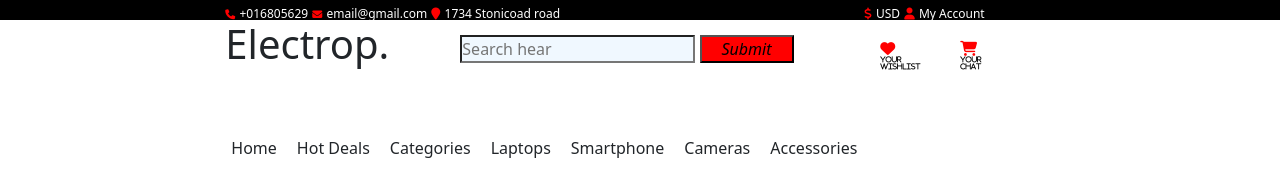
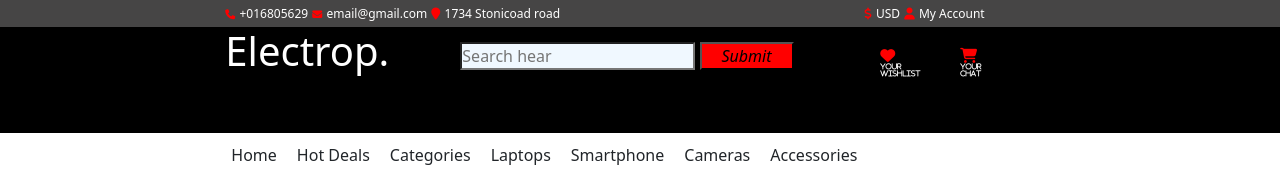
Before and after one commit to TEMSREYPICH/TEMSREYPICH.github.io, a plain HTML site: page Assignment-04/index.html in a window 1280 px wide. Shown: the top 183 px of the page. Drawn offline with Linux system fonts and the light colour scheme.

Commit message:
check erroe

```diff
--- a/Assignment-04/css/style.css
+++ b/Assignment-04/css/style.css
@@ -5,9 +5,10 @@
 
 }
 .contact{
-    background-color: black;
+    background-color: rgb(70, 69, 69);
     height: 20px;
     color: white;
+    height: 27px;
 }
 .con-right{
     padding: 15px ;
@@ -15,7 +16,7 @@
 
 }
 .search{
-    /* background-color: black; */
+    background-color: black;
 }
 .box-serch{
     display: flex;
--- a/Assignment-04/index.html
+++ b/Assignment-04/index.html
@@ -33,29 +33,29 @@
                 </div>
 
                <div class="row">
-                  <div class="col-md-2"></div>
+                  <div style="background-color: black;" class="col-md-2"></div>
                   <div class="col-md-8 search">
                     <div class="text">
-                      <h1>Electrop<span>.</span></h1>
+                      <h1 style="color: white;">Electrop<span>.</span></h1>
                     </div>
                     <div class="btn_search">
                       <input type="text" placeholder="Search hear" name="search2" style="background-color: aliceblue;">
                       <button type="submit" style="background-color: red;" ><i class=""  style="width: 20px; height: 20px;padding: 20px; ">Submit</i></button>
                       <div class="chat">
                         <i class="fa fa-heart heart" style="font-size:15px; width: 20px; height: 20px;padding: 20px; color:red">
-                         <p style="color: black; font-size: 7px;">Your Wishlist</p>
+                         <p style="color: white; font-size: 7px;">Your Wishlist</p>
                         </i>
                         <br>
 
                         <i class="fa fa-shopping-cart shop" style="font-size:15px;width: 20px; height: 20px;padding: 20px; color:red; ">
-                         <p style="color: black; font-size: 7px;"> Your Chat</p>
+                         <p style="color: white; font-size: 7px;"> Your Chat</p>
                         </i>
                         <br>
 
                       </div>
                     </div>
                   </div>
-                  <div class="col-md-2"></div>
+                  <div  style="background-color: black;" class="col-md-2"></div>
                   <div class="row list">
                     <div class="col-md-2"></div>
                     <div class="col-md-8 ">
```
